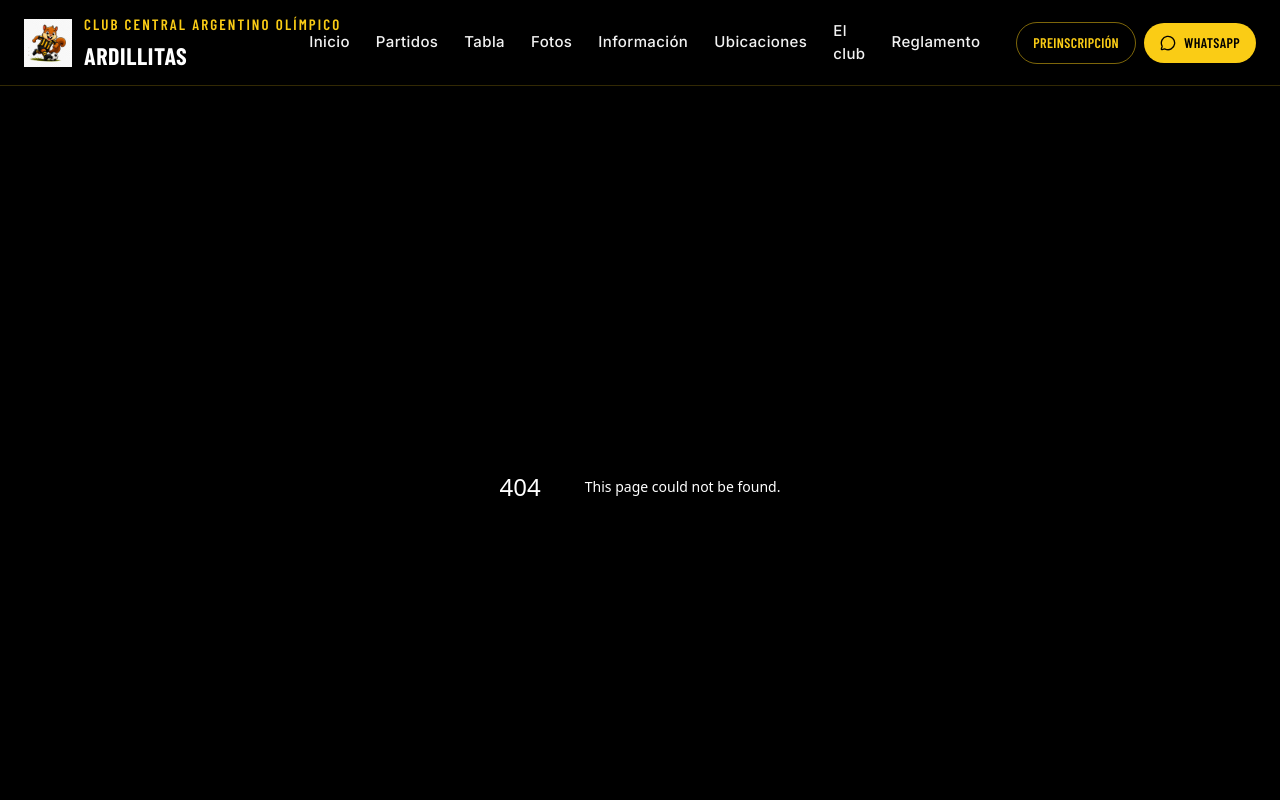
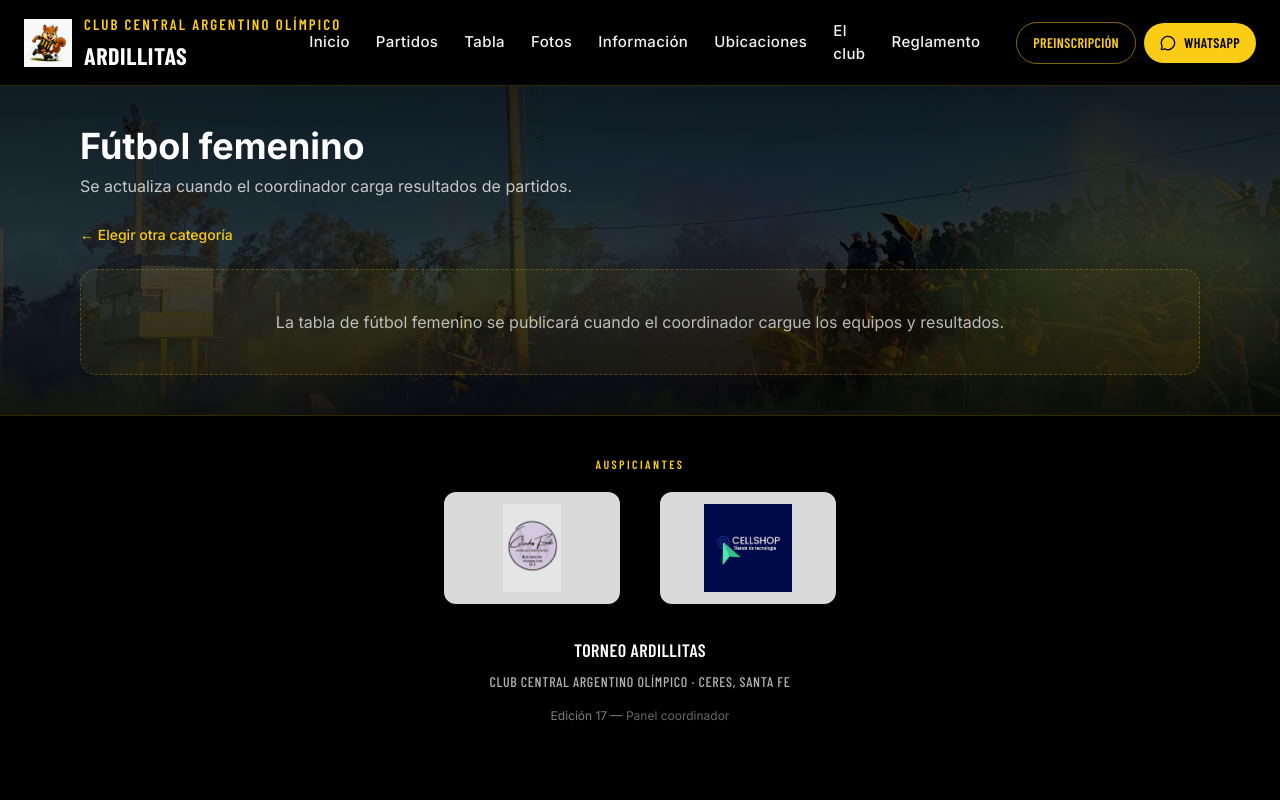
Before and after one commit to RafaCeccotti-Dev/torneo-ardillitas, a Next.js app: page /tabla/femenino in a window 1280 px wide. Before the commit this address had no page. Shown: the top 800 px of the page. Built offline with nearby package versions, Linux system fonts and the light colour scheme.

Commit message:
Tabla con selector masculino y femenino

```diff
--- /dev/null
+++ b/src/app/tabla/[categoria]/page.tsx
@@ -0,0 +1,58 @@
+import Link from "next/link";
+import { notFound } from "next/navigation";
+
+import { ContentSection } from "@/components/content-section";
+import { PageBackground } from "@/components/page-background";
+import { StandingsTable } from "@/components/standings-table";
+import {
+  isTournamentCategorySlug,
+  tournamentCategories,
+} from "@/lib/tournament-categories";
+import { mockStandingsByCategory } from "@/lib/mock-data";
+
+type TablaCategoriaPageProps = {
+  params: { categoria: string };
+};
+
+export function generateStaticParams() {
+  return tournamentCategories.map((category) => ({ categoria: category.slug }));
+}
+
+export default function TablaCategoriaPage({ params }: TablaCategoriaPageProps) {
+  if (!isTournamentCategorySlug(params.categoria)) {
+    notFound();
+  }
+
+  const category = tournamentCategories.find((item) => item.slug === params.categoria)!;
+  const standings = mockStandingsByCategory[params.categoria];
+  const groups = Object.keys(standings).sort();
+
+  return (
+    <PageBackground imageKey="hero" className="min-h-[40vh]">
+      <ContentSection
+        title={category.title}
+        description="Se actualiza cuando el coordinador carga resultados de partidos."
+      >
+        <Link
+          href="/tabla"
+          className="mb-6 inline-block text-sm font-medium text-yellow-400 hover:text-yellow-300"
+        >
+          ← Elegir otra categoría
+        </Link>
+
+        {groups.length > 0 ? (
+          <div className="grid gap-6">
+            {groups.map((group) => (
+              <StandingsTable key={group} group={group} rows={standings[group]} />
+            ))}
+          </div>
+        ) : (
+          <p className="rounded-2xl border border-dashed border-yellow-400/25 bg-yellow-400/5 px-6 py-10 text-center text-white/70">
+            La tabla de {category.title.toLowerCase()} se publicará cuando el coordinador cargue
+            los equipos y resultados.
+          </p>
+        )}
+      </ContentSection>
+    </PageBackground>
+  );
+}
--- a/src/app/tabla/page.tsx
+++ b/src/app/tabla/page.tsx
@@ -1,22 +1,15 @@
 import { ContentSection } from "@/components/content-section";
 import { PageBackground } from "@/components/page-background";
-import { StandingsTable } from "@/components/standings-table";
-import { mockStandings } from "@/lib/mock-data";
+import { TournamentCategoryPicker } from "@/components/tournament-category-picker";
 
 export default function TablaPage() {
-  const groups = Object.keys(mockStandings).sort();
-
   return (
-    <PageBackground imageKey="tabla" className="min-h-[40vh]">
+    <PageBackground imageKey="hero" className="min-h-[40vh]">
       <ContentSection
         title="Tabla de posiciones"
-        description="Se actualiza automáticamente cuando se cargan resultados de partidos."
+        description="Elegí el torneo para ver las posiciones por grupo."
       >
-        <div className="grid gap-6">
-          {groups.map((group) => (
-            <StandingsTable key={group} group={group} rows={mockStandings[group]} />
-          ))}
-        </div>
+        <TournamentCategoryPicker />
       </ContentSection>
     </PageBackground>
   );
--- /dev/null
+++ b/src/components/tournament-category-picker.tsx
@@ -0,0 +1,27 @@
+import Link from "next/link";
+import { Users } from "lucide-react";
+
+import { tournamentCategories } from "@/lib/tournament-categories";
+
+export function TournamentCategoryPicker() {
+  return (
+    <div className="grid gap-4 sm:grid-cols-2">
+      {tournamentCategories.map((category) => (
+        <Link
+          key={category.slug}
+          href={`/tabla/${category.slug}`}
+          className="group rounded-2xl border border-yellow-400/15 bg-black/50 p-6 transition hover:border-yellow-400/40 hover:bg-white/5"
+        >
+          <Users className="mb-4 h-10 w-10 text-yellow-400 transition group-hover:scale-105" />
+          <h2 className="font-display text-xl font-bold uppercase tracking-wide text-white">
+            {category.title}
+          </h2>
+          <p className="mt-2 text-sm text-white/70">{category.description}</p>
+          <span className="mt-4 inline-block text-sm font-medium text-yellow-400 group-hover:text-yellow-300">
+            Ver tabla →
+          </span>
+        </Link>
+      ))}
+    </div>
+  );
+}
--- a/src/lib/mock-data.ts
+++ b/src/lib/mock-data.ts
@@ -1,4 +1,5 @@
 import type { CityPlace, GalleryPhoto, Match, StandingRow, Team } from "./types";
+import type { TournamentCategorySlug } from "@/lib/tournament-categories";
 
 const teams: Team[] = [
   {
@@ -103,6 +104,11 @@ export const mockStandings: Record<string, StandingRow[]> = {
   ],
 };
 
+export const mockStandingsByCategory: Record<TournamentCategorySlug, Record<string, StandingRow[]>> = {
+  masculino: mockStandings,
+  femenino: {},
+};
+
 export const mockGallery: GalleryPhoto[] = [];
 
 export const mockPlaces: CityPlace[] = [
--- /dev/null
+++ b/src/lib/tournament-categories.ts
@@ -0,0 +1,18 @@
+export const tournamentCategories = [
+  {
+    slug: "masculino",
+    title: "Fútbol masculino",
+    description: "Tabla de posiciones del torneo masculino.",
+  },
+  {
+    slug: "femenino",
+    title: "Fútbol femenino",
+    description: "Tabla de posiciones del torneo femenino.",
+  },
+] as const;
+
+export type TournamentCategorySlug = (typeof tournamentCategories)[number]["slug"];
+
+export function isTournamentCategorySlug(value: string): value is TournamentCategorySlug {
+  return tournamentCategories.some((category) => category.slug === value);
+}
```
